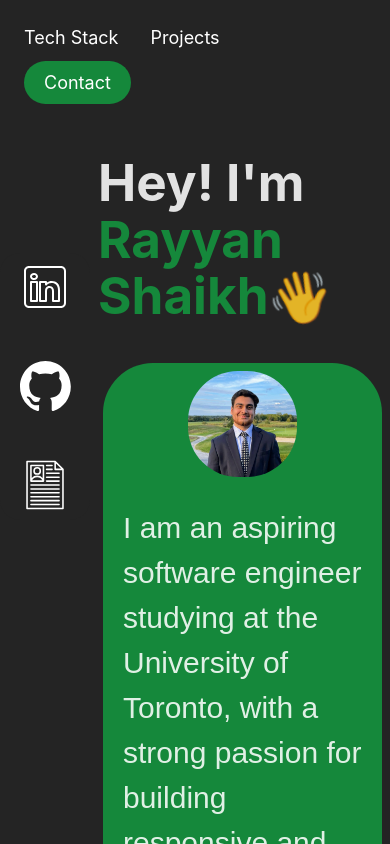
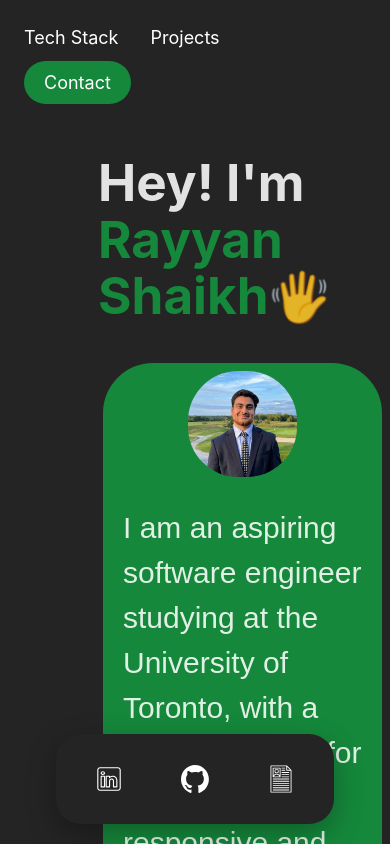
Before and after one commit to rayyanmshaikh/Personal-Website, a React (Vite) app: page / in a window 390 px wide. Shown: the top 844 px of the page. Built offline with nearby package versions, Linux system fonts and the light colour scheme.

Commit message:
Add projects and modify sidebar to scale better

```diff
--- a/src/Projects/Projects.css
+++ b/src/Projects/Projects.css
@@ -64,17 +64,17 @@
   }
 
   .project_title {
-    font-size: 3vw;
+    font-size: clamp(1.5rem, 2.5vw, 2.5rem);
     margin: 1vh 0vw;
   }
 
   .project_sub-title {
-    font-size: 2vw;
+    font-size: clamp(1rem, 1.8vw, 1.8rem);
     margin: 1vh 0vw;
   }
 
   .project_para {
-    font-size: 1.5vw;
+    font-size: clamp(0.9rem, 1.2vw, 1.2rem);
     margin: 1vh 3vw;
   }
 
@@ -85,7 +85,151 @@
     color: #fff;
   }
 
+  .github-links {
+    display: flex;
+    gap: 1rem;
+    margin-top: 1rem;
+    flex-wrap: wrap;
+  }
+
+  .github-link {
+    display: flex;
+    align-items: center;
+    gap: 0.5rem;
+    text-decoration: none;
+    padding: 0.5rem;
+    border-radius: 8px;
+    transition: all 0.3s ease;
+    background: rgba(255, 255, 255, 0.1);
+    backdrop-filter: blur(5px);
+  }
+
   .github {
-    width: 2vw;
-    margin-top: 0vh;
+    width: clamp(24px, 3vw, 40px);
+    height: auto;
+    transition: all 0.3s ease;
   }
+
+  .github-text {
+    color: #fff;
+    font-size: clamp(0.8rem, 1vw, 1rem);
+    font-weight: 500;
+    opacity: 0;
+    transform: translateX(-10px);
+    transition: all 0.3s ease;
+    white-space: nowrap;
+  }
+
+  /* Hover animations */
+  .github-link:hover {
+    background: rgba(255, 255, 255, 0.2);
+    transform: translateY(-2px);
+    box-shadow: 0 5px 15px rgba(0, 0, 0, 0.3);
+  }
+
+  .github-link:hover .github {
+    transform: scale(1.1);
+  }
+
+  .github-link:hover .github-text {
+    opacity: 1;
+    transform: translateX(0);
+  }
+
+  /* Responsive breakpoints for better scaling */
+  @media (max-width: 768px) {
+    .project_wrapper {
+      width: 85vw;
+    }
+
+    .project_title {
+      font-size: 1.8rem;
+    }
+
+    .project_sub-title {
+      font-size: 1.2rem;
+    }
+
+    .project_para {
+      font-size: 1rem;
+      margin: 1vh 2vw;
+    }
+
+    .github {
+      width: 30px;
+    }
+
+    .github-links {
+      gap: 0.75rem;
+    }
+
+    .github-text {
+      font-size: 0.9rem;
+    }
+  }
+
+  @media (max-width: 480px) {
+    .project_wrapper {
+      width: 95vw;
+    }
+
+    .project_title {
+      font-size: 1.5rem;
+    }
+
+    .project_sub-title {
+      font-size: 1rem;
+    }
+
+    .project_para {
+      font-size: 0.9rem;
+      margin: 1vh 1vw;
+    }
+
+    .github {
+      width: 24px;
+    }
+
+    .github-links {
+      flex-direction: column;
+      gap: 0.5rem;
+    }
+
+    .github-link {
+      padding: 0.4rem;
+    }
+
+    .github-text {
+      font-size: 0.8rem;
+    }
+  }
+
+  @media (min-width: 1400px) {
+    .project_wrapper {
+      width: 50vw;
+    }
+
+    .project_title {
+      font-size: 2.5rem;
+    }
+
+    .project_sub-title {
+      font-size: 1.8rem;
+    }
+
+    .project_para {
+      font-size: 1.2rem;
+    }
+
+    .github {
+      width: 40px;
+    }
+
+    .github-links {
+      gap: 1.25rem;
+    }
+
+    .github-text {
+      font-size: 1.1rem;
+    }
+  }
--- a/src/Projects/Projects.jsx
+++ b/src/Projects/Projects.jsx
@@ -7,6 +7,7 @@ import Boggle from '../assets/Project/boggle.png'
 import Huffman from '../assets/Project/huffman2.png'
 import Farquad from '../assets/Project/Farquad.png'
 import Github from '../assets/Links/github-logo.svg'
+import Steg from '../assets/Project/steg.webp'
 
 function Projects() {
     return (
@@ -16,12 +17,43 @@ function Projects() {
             <ul class='project_list'>
                 <li class='project'>
                     <div class='project_wrapper'>
+                        <img src={Steg} class='project_img' />
+
+                        <div class='project_description'>
+                            <h3 class='project_title'>Steganography <a href='https://main.d245oznx2bab0g.amplifyapp.com/'>Web App</a></h3>
+
+                            <h4 class='project_sub-title'>Java | Spring-Boot | React | AWS</h4>
+
+                            <p class='project_para'>
+                                Created a full-stack web application that lets users upload an image and securely
+                                hide or extract secret text within it using steganography. The responsive
+                                frontend is deployed on AWS Amplify and connects to a Dockerized Spring Boot
+                                backend on EC2 through secure REST APIs, with CI/CD pipelines ensuring smooth
+                                and reliable updates.
+                            </p>
+
+                            <div className='github-links'>
+                                <a href='https://github.com/rayyanmshaikh/Steganography-Frontend' target='_blank' className='github-link'>
+                                    <img className='github' src={Github} />
+                                    <span className='github-text'>Frontend</span>
+                                </a>
+                                <a href='https://github.com/rayyanmshaikh/Steganography' target='_blank' className='github-link'>
+                                    <img className='github' src={Github} />
+                                    <span className='github-text'>Backend</span>
+                                </a>
+                            </div>
+                        </div>
+                    </div>
+                </li>
+
+                <li class='project'>
+                    <div class='project_wrapper'>
                         <img src={Treasure} class='project_img' />
 
                         <div class='project_description'>
                             <h3 class='project_title'>Treasure Hunter</h3>
 
-                            <h4 class='project_sub-title'>Java</h4>
+                            <h4 class='project_sub-title'>Java | JavaFX</h4>
 
                             <p class='project_para'>
                                 Treasure Hunter is a 2D single-player arcade type game created using Java along with the
@@ -42,7 +74,7 @@ function Projects() {
                         <div class='project_description'>
                             <h3 class='project_title'>Boggle</h3>
 
-                            <h4 class='project_sub-title'>Java</h4>
+                            <h4 class='project_sub-title'>Java | JavaFX</h4>
 
                             <p class='project_para'>
                             A remake on the hit game Boggle, this was created using Java with various libraries and
--- a/src/Sidebar/Sidebar.css
+++ b/src/Sidebar/Sidebar.css
@@ -1,34 +1,156 @@
 .sidebar {
-    width: 90px;
+    width: clamp(70px, 8vw, 90px);
     display: flex;
     flex-direction: column;
     position: fixed;
-    top: 0;
-    left: 0;
-    gap: 30px;
-    justify-content: center;
-    margin-right: 20px;
-    margin-top: 30vh;
+    top: 50%;
+    left: 20px;
+    transform: translateY(-50%);
+    gap: clamp(20px, 3vw, 30px);
+    padding: 20px 0;
     background-color: #242424;
     border-radius: 20px;
     animation: 1s slide-right;
+    z-index: 1000;
+    box-shadow: 0 10px 30px rgba(0, 0, 0, 0.3);
   }
 
   .sidebar a {
-    padding-left: 20px;
-    padding-top: 10%;
-    height: 60px;
+    display: flex;
+    align-items: center;
     justify-content: center;
+    padding: clamp(8px, 1.5vw, 12px);
+    height: clamp(50px, 6vw, 60px);
     text-decoration: none;
-    border-radius: 20px;
-    transition: background-color 1s;
+    border-radius: 15px;
+    transition: all 0.3s ease;
+    margin: 0 10px;
   }
 
   .sidebar a:hover {
     background-color: #15883b;
-    width: 78%;
+    transform: scale(1.05);
+    box-shadow: 0 5px 15px rgba(21, 136, 59, 0.3);
   }
 
   .sidebar img {
-    height: 50px;
+    height: clamp(35px, 4vw, 50px);
+    width: auto;
+    transition: all 0.3s ease;
   }
+
+  .sidebar a:hover img {
+    filter: brightness(1.1);
+  }
+
+  /* Responsive breakpoints */
+  @media (max-width: 1024px) {
+    .sidebar {
+      width: 65px;
+      left: 15px;
+      gap: 18px;
+      padding: 15px 0;
+    }
+
+    .sidebar a {
+      height: 50px;
+      padding: 8px;
+      margin: 0 8px;
+    }
+
+    .sidebar img {
+      height: 35px;
+    }
+  }
+
+  @media (max-width: 768px) {
+    .sidebar {
+      width: 60px;
+      left: 10px;
+      gap: 15px;
+      padding: 12px 0;
+      border-radius: 15px;
+    }
+
+    .sidebar a {
+      height: 45px;
+      padding: 6px;
+      margin: 0 6px;
+      border-radius: 12px;
+    }
+
+    .sidebar img {
+      height: 30px;
+    }
+  }
+
+  @media (max-width: 480px) {
+    .sidebar {
+      position: fixed;
+      bottom: 20px;
+      left: 50%;
+      top: auto;
+      transform: translateX(-50%);
+      flex-direction: row;
+      width: auto;
+      padding: 12px 20px;
+      gap: 20px;
+      border-radius: 25px;
+    }
+
+    .sidebar a {
+      height: 50px;
+      width: 50px;
+      padding: 8px;
+      margin: 0;
+      border-radius: 15px;
+    }
+
+    .sidebar img {
+      height: 28px;
+    }
+  }
+
+  /* Very small screens */
+  @media (max-width: 360px) {
+    .sidebar {
+      bottom: 15px;
+      padding: 10px 15px;
+      gap: 15px;
+    }
+
+    .sidebar a {
+      height: 45px;
+      width: 45px;
+      padding: 6px;
+    }
+
+    .sidebar img {
+      height: 25px;
+    }
+  }
+
+  /* Ensure main content doesn't overlap with sidebar */
+  @media (min-width: 481px) {
+    body {
+      padding-left: 0;
+    }
+
+    /* Add minimal margin to main content containers to avoid sidebar overlap */
+    #section {
+      margin-left: clamp(50px, 6vw, 70px);
+    }
+  }
+
+  @media (max-width: 480px) {
+    /* Reset margin for mobile where sidebar is at bottom */
+    #section {
+      margin-left: 0;
+      margin-bottom: 90px; /* Space for bottom sidebar */
+    }
+
+    /* Adjust last section to have more space */
+    #section:last-child {
+      margin-bottom: 120px;
+    }
+  }
--- a/src/Sidebar/Sidebar.jsx
+++ b/src/Sidebar/Sidebar.jsx
@@ -9,7 +9,7 @@ function Sidebar() {
     <div className='sidebar'>
       <a href='https://www.linkedin.com/in/rayyan-m-shaikh/'><img src={linkedin} alt='Linkedin'/></a>
       <a href='https://github.com/rayyanmshaikh'><img src={github} alt='Github'/></a>
-      <a href='https://drive.google.com/file/d/1PFC8FInwBTAkt8-L53S1oqUR8VLiByob/view?usp=sharing'><img src={resume} alt='Resume'/></a>
+      <a href='https://drive.google.com/file/d/1HqM7zl_KswYe1PyF6-y3meBdVXkOlSMu/view?usp=sharing'><img src={resume} alt='Resume'/></a>
     </div>
   );
 }
```
Also changed, not shown: src/assets/Project/steg.webp (added), 1 other file (tests, documents, lock files or other folders).
